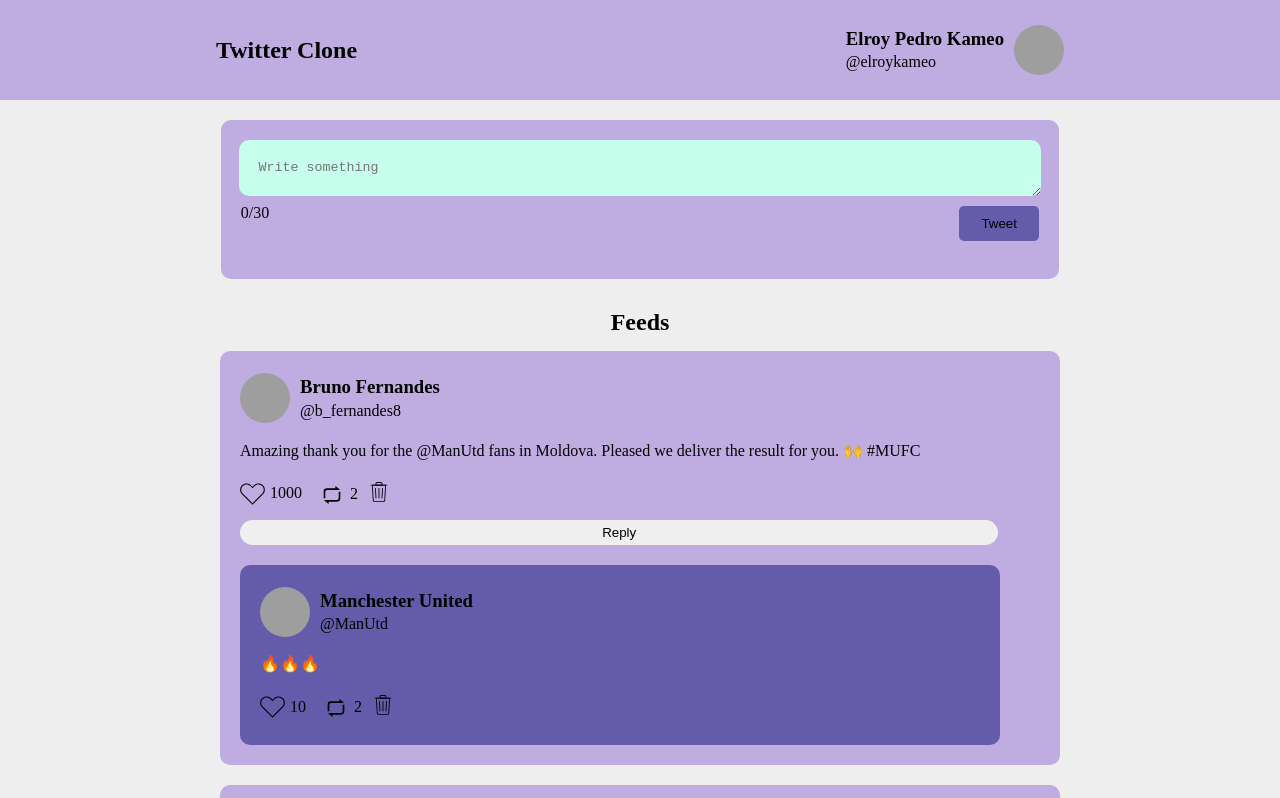
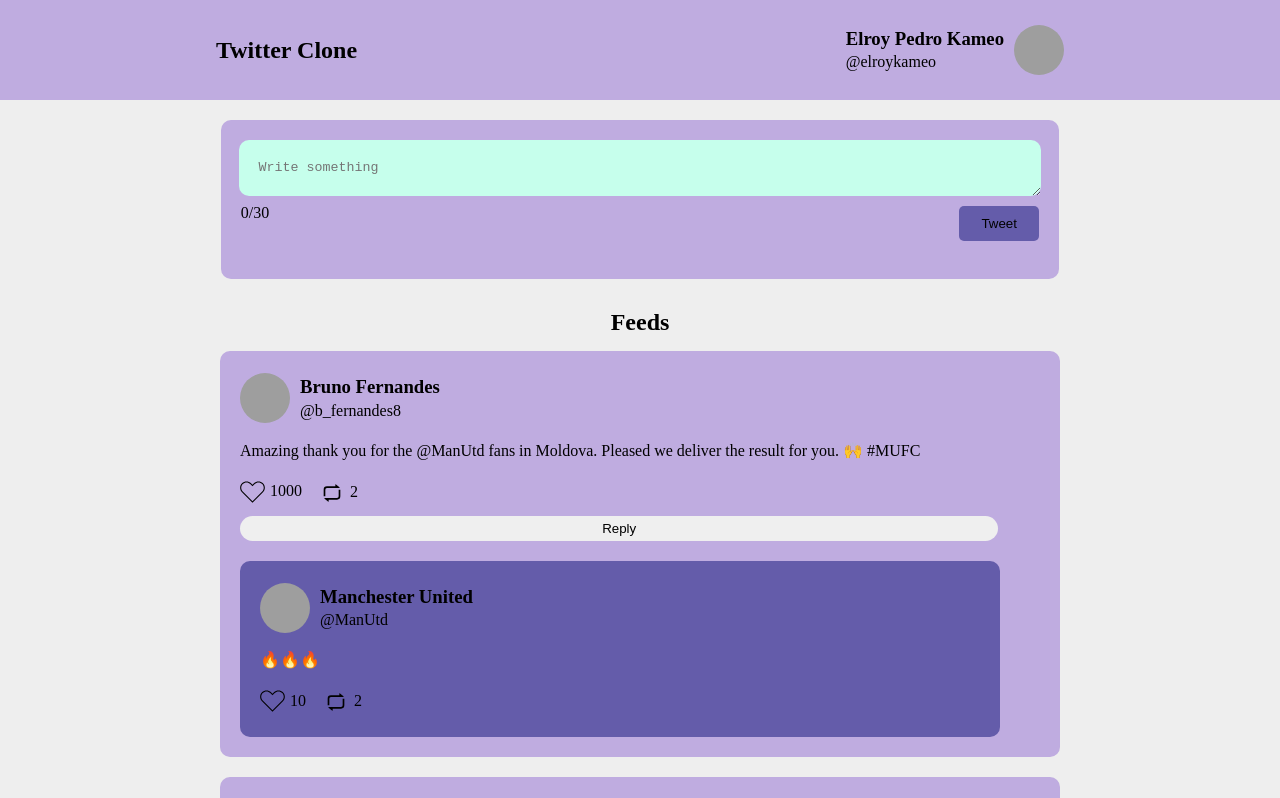
Before and after one commit to elroypedrokameo/task2-twitter-clone, a Vue app: page / in a window 1280 px wide. Shown: the top 798 px of the page. Built offline with nearby package versions, Linux system fonts and the light colour scheme; grey boxes are pictures that could not be loaded.

Commit message:
feat: delete button

```diff
--- a/src/App.vue
+++ b/src/App.vue
@@ -117,7 +117,7 @@
             reply: []
           })
           this.text = ''
-          console.log("Feeds", this.feeds)
+          // console.log("Feeds", this.feeds)
         }
       },
 
--- a/src/components/Tweet Card/TweetCard.vue
+++ b/src/components/Tweet Card/TweetCard.vue
@@ -18,7 +18,7 @@
         </div>
       </div>
       <RetweetIcon v-on:updateRetweets="handleRetweet()" :retweets="this.retweet" />
-      <div v-show="this.user">
+      <div v-if="this.feed.username === this.user.username">
         <DeleteIcon @click="$emit('deleteFeed')" />
       </div>
     </div>
@@ -32,6 +32,7 @@
         :maxCharacter="maxCharacter"
         @closeForm="handleOnShowReply()"
         class="tweet-comment-form"
+        v-on:addFeeds="handleComment()"
         v-model="this.comment"
       />
     </div>
```
